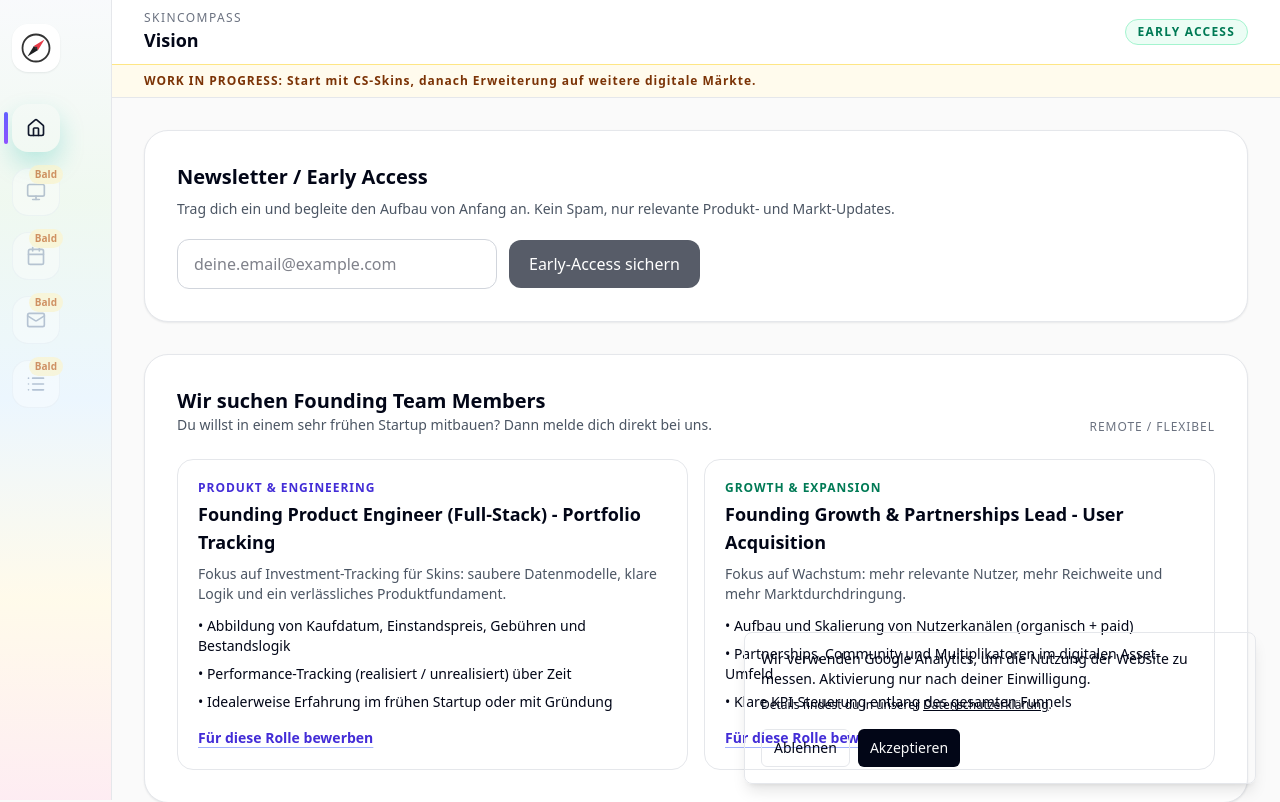
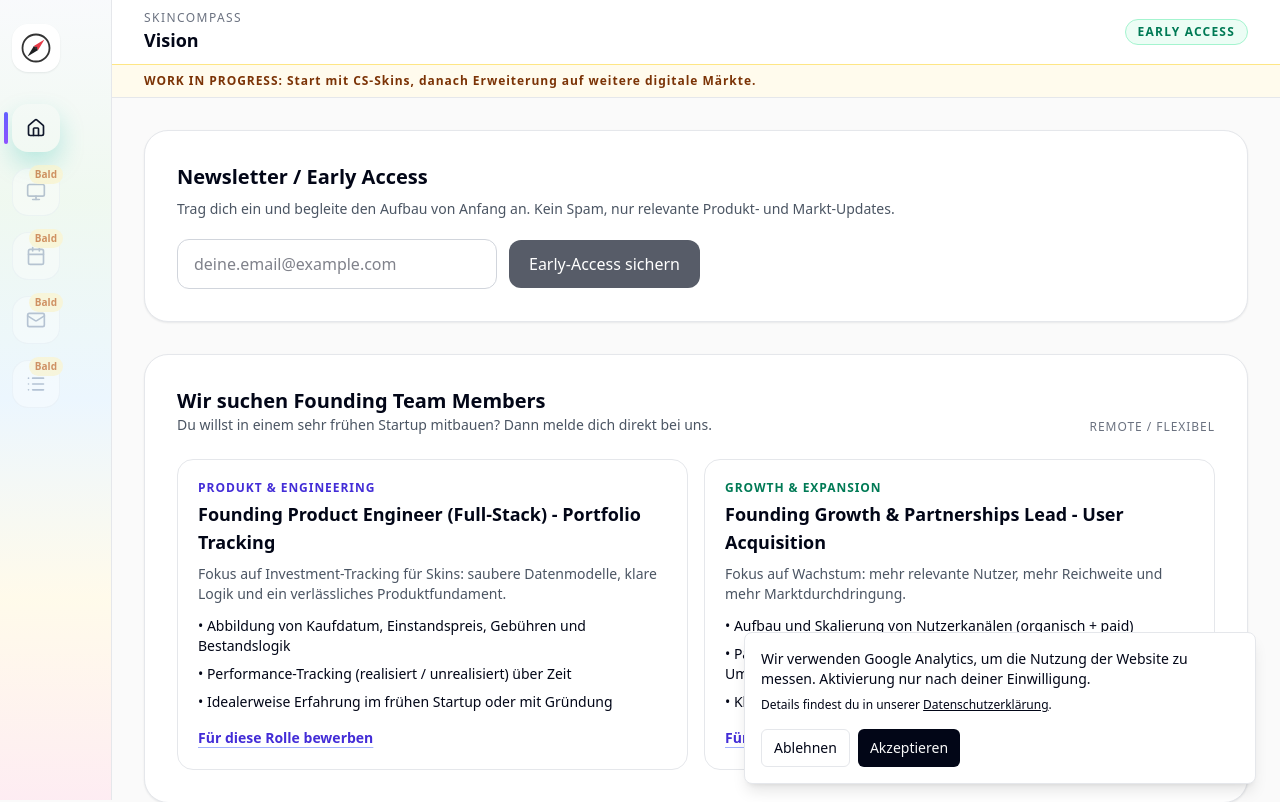
Before and after one commit to EarlymanAF/SkinCompass, a Next.js app: page / in a window 1280 px wide. Shown: the top 802 px of the page. Built offline with nearby package versions, Linux system fonts and the light colour scheme; no server answers.

Commit message:
fix(ui): make analytics consent banner opaque

```diff
--- a/components/AnalyticsConsentBanner.tsx
+++ b/components/AnalyticsConsentBanner.tsx
@@ -46,7 +46,7 @@ export default function AnalyticsConsentBanner() {
   }
 
   return (
-    <div className="fixed inset-x-4 bottom-4 z-50 rounded-lg border border-border bg-card p-4 shadow-lg md:left-auto md:right-6 md:max-w-lg">
+    <div className="fixed inset-x-4 bottom-4 z-50 rounded-lg border border-border bg-surface p-4 shadow-lg md:left-auto md:right-6 md:max-w-lg">
       <p className="text-sm text-foreground">
         Wir verwenden Google Analytics, um die Nutzung der Website zu messen. Aktivierung nur nach deiner
         Einwilligung.
```
